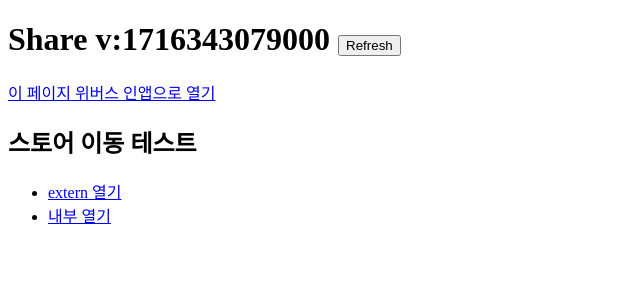
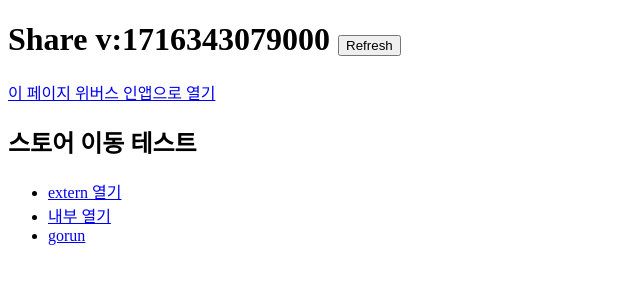
Before and after one commit to junghunbae/static, a plain HTML site: page ex.html in a window 1280 px wide. Shown: the full height of the page, 0-640 px from the left. Drawn offline with Linux system fonts and the light colour scheme.

Commit message:
Update ex.html

```diff
--- a/ex.html
+++ b/ex.html
@@ -34,6 +34,7 @@
         <li><a href="weverse://externweb?url=https%3A%2F%2Faccount-qa.weversedev.io%2Fsso%3Fdeparture%3Dweverse%26destination%3D9439e3a6b7a6fcb0e33c2c528413ddc8%26redirectUri%3Dhttps%253A%252F%252Fstage-events.kiswe.com%252F%252Fevents%252FTEN-1001">extern 열기</a></li>
 
         <li><a href="https://account-qa.weversedev.io/ko/ssolink/kiswe/events/TEN-1001?extern=true">내부 열기</a></li>
+        <li><a href="?run">gorun</a></li>
       </ul>
     </section>
     <script>
```
